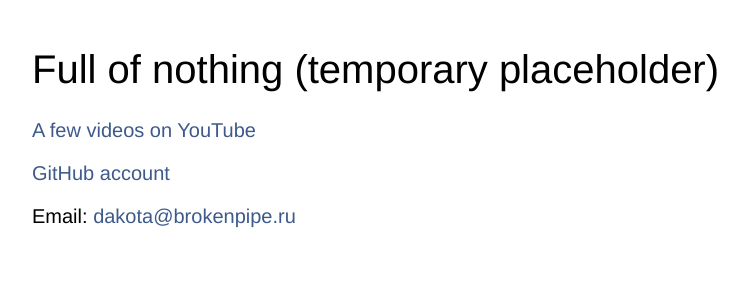
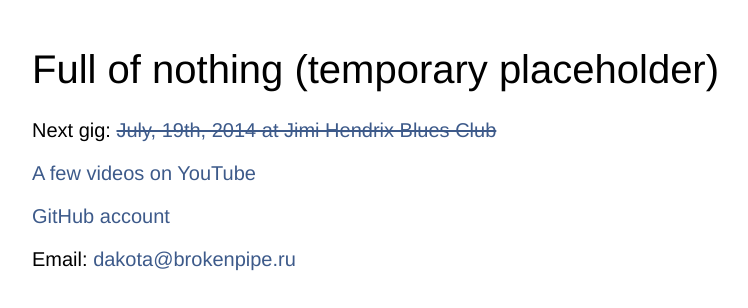
Before and after one commit to hoho/maratdakota, a plain HTML site: page index.html in a window 1280 px wide. Shown: the whole page, without its empty margins (8-756 px from the left). Drawn offline with Linux system fonts and the light colour scheme.

Commit message:
Next gig.

```diff
--- a/_src/package.json
+++ b/_src/package.json
@@ -12,7 +12,7 @@
     },
     "dependencies": {},
     "devDependencies": {
-        "gulp": "~3.6.2",
+        "gulp": "~3.8.5",
         "gulp-eslint": "~0.1.6",
         "gulp-uglify": "~0.2.1",
         "gulp-add": "~0.0.1",
--- a/index.html
+++ b/index.html
@@ -1 +1 @@
-<!doctype html><html><head><meta charset="utf-8"><link rel="stylesheet" type="text/css" href="|/|.css" media="screen"><title>Marat Dakota</title></head><body><h1>Full of nothing (temporary placeholder)</h1><p><a href="http://www.youtube.com/user/MaratDakota/videos">A few videos on YouTube</a></p><p><a href="https://github.com/hoho">GitHub account</a></p><p>Email: <a href="mailto:dakota@brokenpipe.ru">dakota@brokenpipe.ru</a></p></body></html>
+<!doctype html><html><head><meta charset="utf-8"><link rel="stylesheet" type="text/css" href="|/|.css" media="screen"><title>Marat Dakota</title></head><body><h1>Full of nothing (temporary placeholder)</h1><p>Next gig: <a href="http://hendrix-club.ru/en/"><s>July, 19th, 2014 at Jimi Hendrix Blues Club</s></a></p><p><a href="http://www.youtube.com/user/MaratDakota/videos">A few videos on YouTube</a></p><p><a href="https://github.com/hoho">GitHub account</a></p><p>Email: <a href="mailto:dakota@brokenpipe.ru">dakota@brokenpipe.ru</a></p></body></html>
```
Also changed, not shown: 1 other file.
